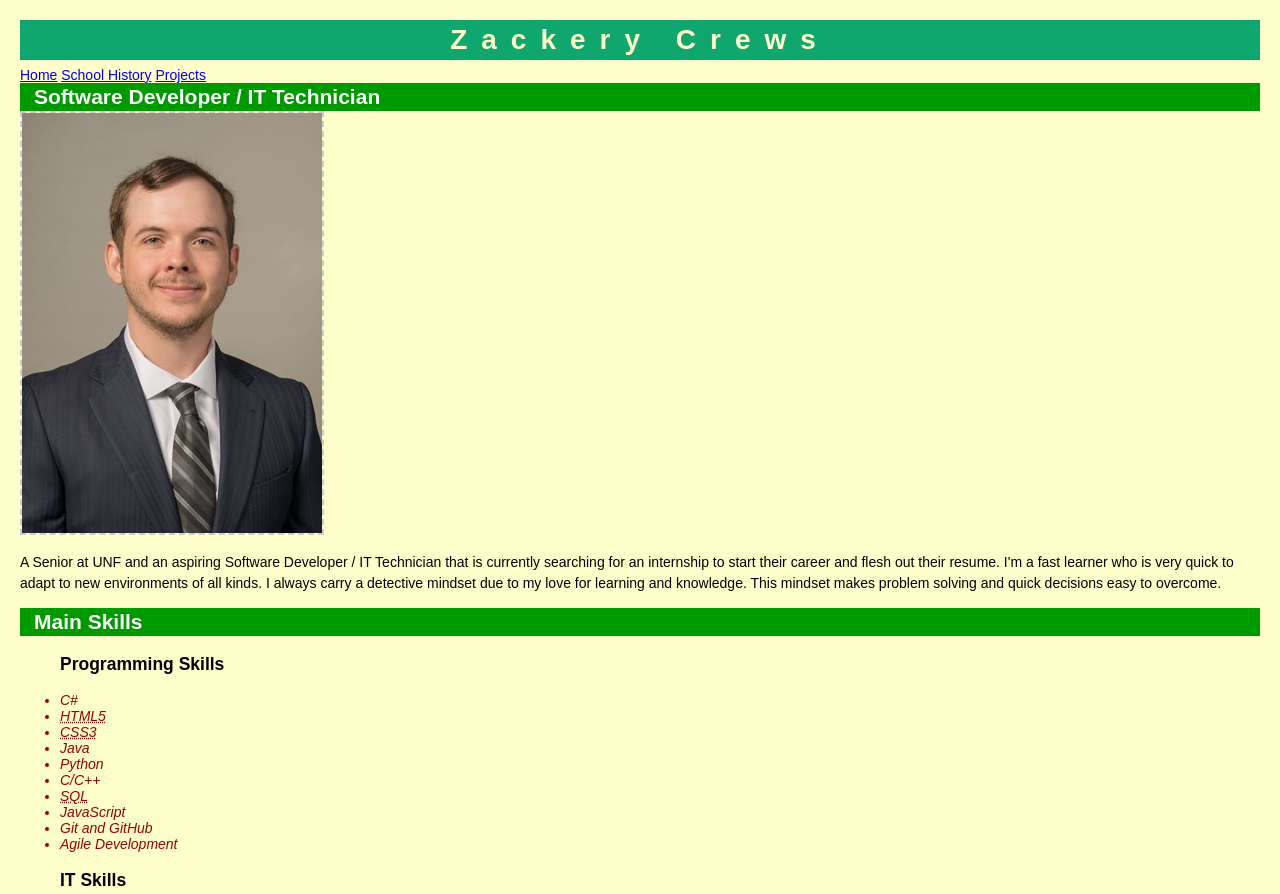
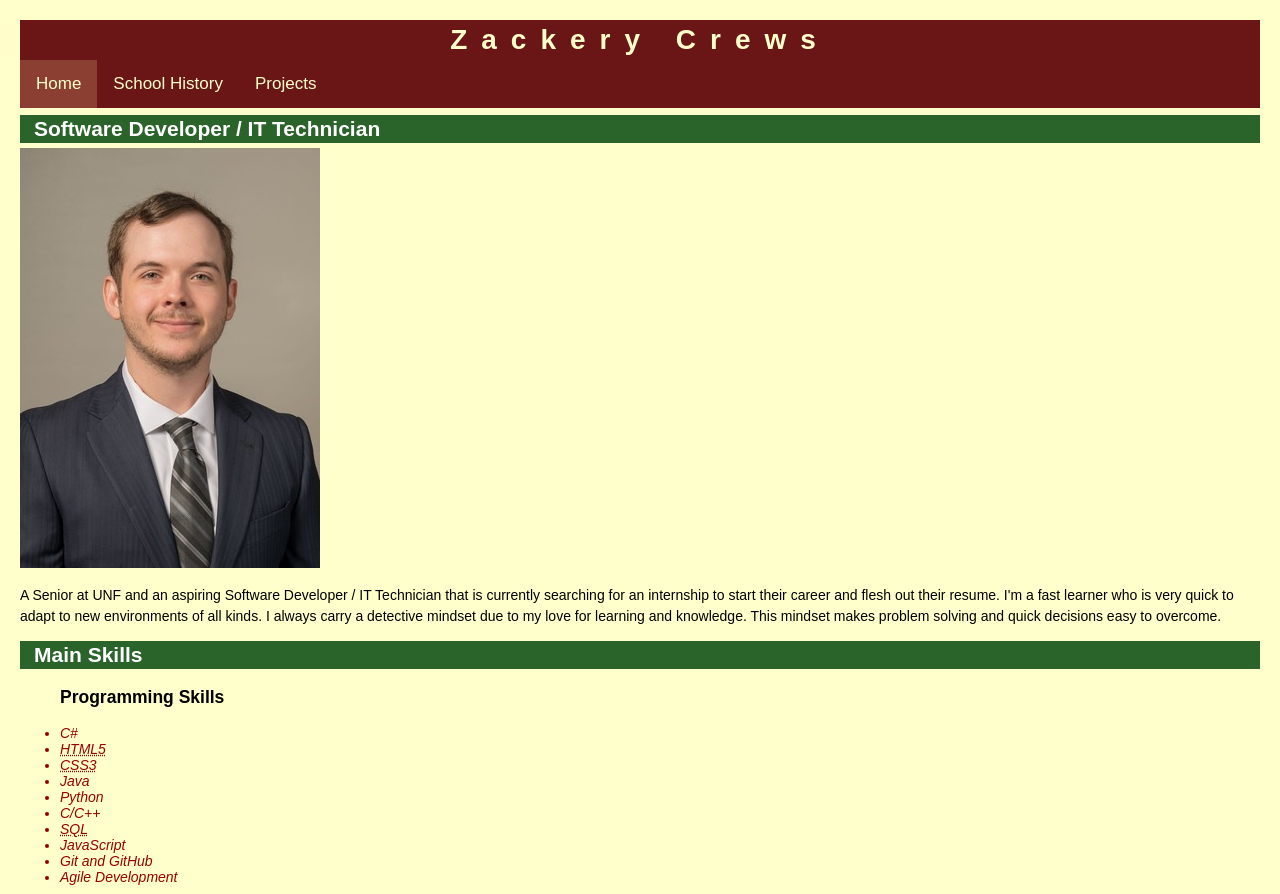
Before and after one commit to crewszk/Personal-Website, a plain HTML site: page index.html in a window 1280 px wide. Shown: the top 894 px of the page. Drawn offline with Linux system fonts and the light colour scheme.

Commit message:
(#3 Added navigation bar styling, changed colors)

```diff
--- a/style.css
+++ b/style.css
@@ -11,23 +11,70 @@ p {
     line-height: 21px;
 }
 
+
+
 h1 {
     color: #ffc;
-    background-color: #0fa76e;
+    background-color: #6a1616;
     font-size: 2em;
     margin: 0;
-    margin-bottom: 7px;
     padding: 4px;
     font-style: bold;
     text-align: center;
     letter-spacing: 0.5em;
 }
 
+/* Navigation bar styles */
+
+.navigation {
+    background-color: #6a1616;
+    overflow: hidden;
+    margin: 0;
+    margin-bottom: 7px;
+}
+
+.navigation a {
+    float: left;
+    display: block;
+    color: #ffc;
+    text-align: center;
+    padding: 14px 16px;
+    text-decoration: none;
+    font-size: 17px;
+}
+
+.navigation a:hover {
+    background-color: rgb(61, 134, 218);
+    color: white;
+}
+
+.navigation a.active {
+    background-color: rgb(138, 63, 50);
+    color: #ffc;
+}
+
+.navigation .icon {
+    display: none;
+}
+
+/*When the screen is less than 600 pizels wide, hide all links, except for the first one labeled "Home".
+Show the link that contains should open and close the topnav (.icon)*/
+@media screen and (max-width: 600px) {
+    .topnav a:not(:first-child) {display: none;}
+    .topnav a.icon {
+        float: right;
+        display: block;
+    }
+}
+
+/*The "*/
+
 h2 {
     color: white;
-    background-color: #090;
+    background-color: rgb(43, 100, 43);
     font-size: 1.5em;
     margin: 0;
+    margin-bottom: 5px;
     padding: 2px;
     padding-left: 14px;
 }
@@ -37,12 +84,6 @@ h3 {
     font-size: 1.25em;
 }
 
-img {
-    border-style: dashed;
-    border-width: 2px;
-    border-color: #ccc;
-}
-
 li {
     color: #900;
     font-style: italic;
```
